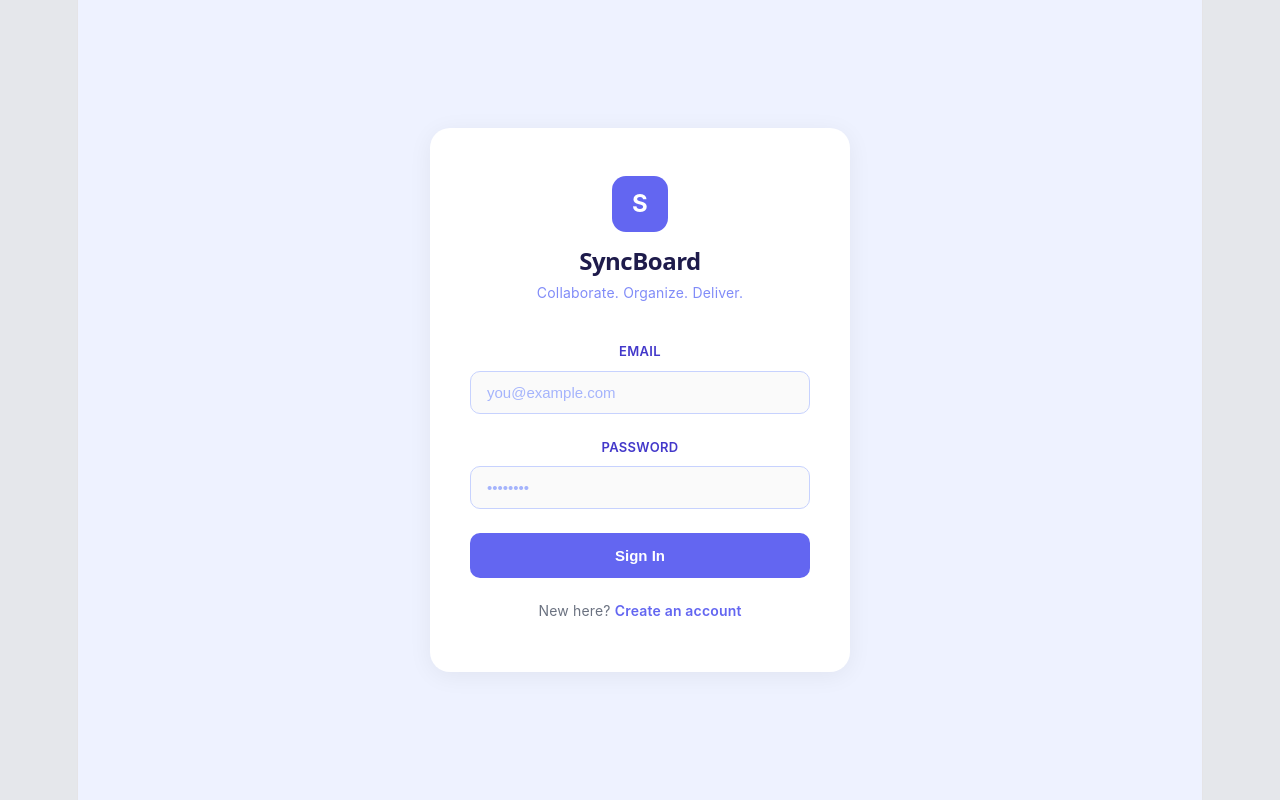
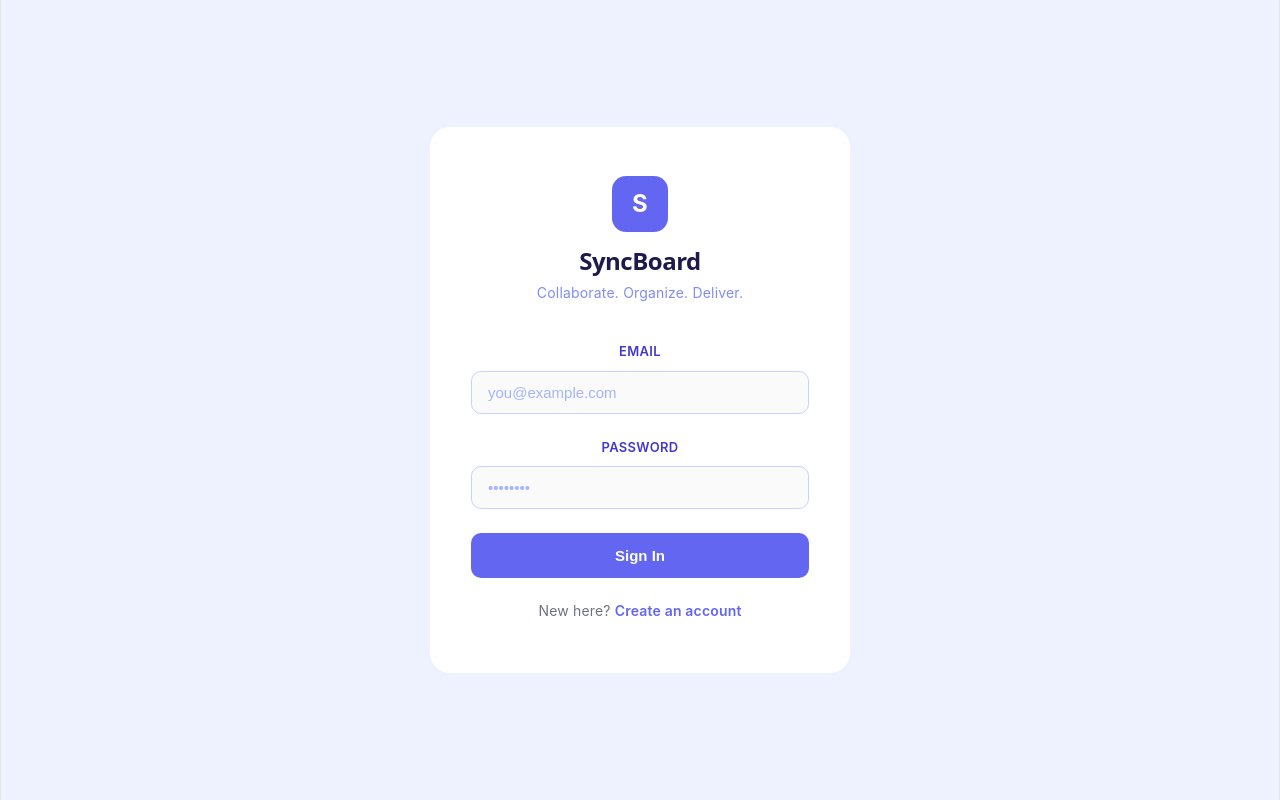
Before and after one commit to HotChicken9405/syncboard, a React (Vite) app in the folder client/: page /login in a window 1280 px wide. Built offline with nearby package versions, Linux system fonts and the light colour scheme.

Commit message:
Added css changes to the Layout

```diff
--- a/client/src/App.css
+++ b/client/src/App.css
@@ -2,12 +2,16 @@
   box-sizing: border-box;
 }
 
-body {
+html, body {
   margin: 0;
+  padding: 0;
   font-family: -apple-system, BlinkMacSystemFont, 'Segoe UI', Roboto, sans-serif;
-  background: #e5e7eb;
+  background: transparent;  /* ← Remove background from body */
+  width: 100%;
+  height: 100%;
 }
 
-.app {
+#root {
+  width: 100%;
   min-height: 100vh;
 }
--- a/client/src/components/Board/Board.module.css
+++ b/client/src/components/Board/Board.module.css
@@ -1,11 +1,19 @@
 /* Board.module.css */
 .board {
   width: 100%;
+  min-height: 100vh;
   box-sizing: border-box;
   padding: 24px;
-  max-width: 1200px;
-  margin: 0 auto;
   background: #f9fafb;
+  display: flex;
+  flex-direction: column;
+}
+
+.header {
+  display: flex;
+  justify-content: space-between;
+  align-items: center;
+  margin-bottom: 24px;
 }
 
 .stats {
@@ -16,18 +24,13 @@
 .columns {
   display: flex;
   gap: 24px;
+  flex: 1;
 }
 
 .center {
   text-align: center;
   padding: 48px;
   color: #6b7280;
-}
-
-.header {
-  display: flex;
-  justify-content: space-between;
-  align-items: center;
 }
 
 .logout {
--- a/client/src/pages/LoginPage/LoginPage.module.css
+++ b/client/src/pages/LoginPage/LoginPage.module.css
@@ -10,9 +10,11 @@
 }
 
 .card {
-  background: white;
+  background: rgba(255, 255, 255, 0.95);  /* ← Slight transparency */
+  backdrop-filter: blur(8px);  /* ← Frosted glass effect */
   border-radius: 20px;
-  box-shadow: 0 4px 24px rgba(0, 0, 0, 0.06);
+  box-shadow: none;  /* ← Remove */
+  border: 1px solid rgba(255, 255, 255, 0.5);
   width: 100%;
   max-width: 420px;
   padding: 48px 40px;
--- a/client/src/pages/TaskDetailPage/TaskDetailPage.jsx
+++ b/client/src/pages/TaskDetailPage/TaskDetailPage.jsx
@@ -20,15 +20,23 @@ export default function TaskDetailPage() {
       .catch(() => setLoading(false));
   }, [id]);
 
-  if (loading) return <div className={styles.center}>Loading...</div>;
+  if (loading) return (
+    <div className={styles.page}>
+      <div className={styles.center}>Loading...</div>
+    </div>
+  );
+
   if (!task) return (
+    <div className={styles.page}>
       <div className={styles.center}>
         <h2>Task not found</h2>
         <Button variant="primary" onClick={() => navigate('/')}>Back to Board</Button>
       </div>
+    </div>
   );
 
   return (
+    <div className={styles.page}>
       <div className={styles.container}>
         <Button variant="primary" size="sm" onClick={() => navigate('/')}>← Back</Button>
         <h1>{task.title}</h1>
@@ -39,5 +47,6 @@ export default function TaskDetailPage() {
           <p><strong>Priority:</strong> <span className={styles[task.priority]}>{task.priority}</span></p>
         </div>
       </div>
+    </div>
   );
 }
--- a/client/src/pages/TaskDetailPage/TaskDetailPage.module.css
+++ b/client/src/pages/TaskDetailPage/TaskDetailPage.module.css
@@ -1,6 +1,17 @@
+.page {
+  min-height: 100vh;
+  width: 100%;
+  background: #f9fafb;
+  display: flex;
+  align-items: center;
+  justify-content: center;
+  padding: 24px;
+  box-sizing: border-box;
+}
+
 .container {
   max-width: 600px;
-  margin: 40px auto;
+  width: 100%;
   padding: 24px;
   background: white;
   border-radius: 12px;
```
Lines whose indentation alone changed are shown as unchanged.
